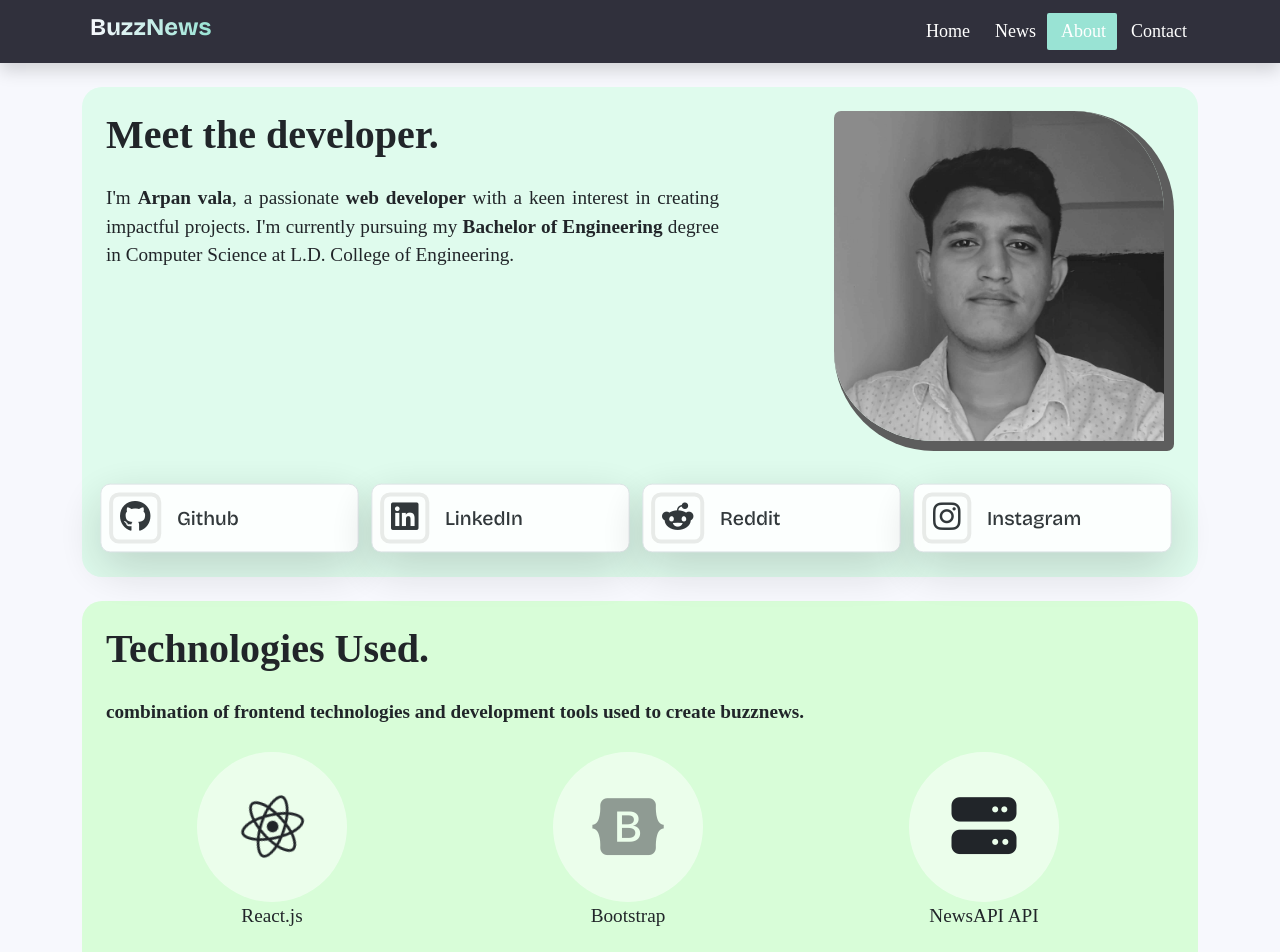
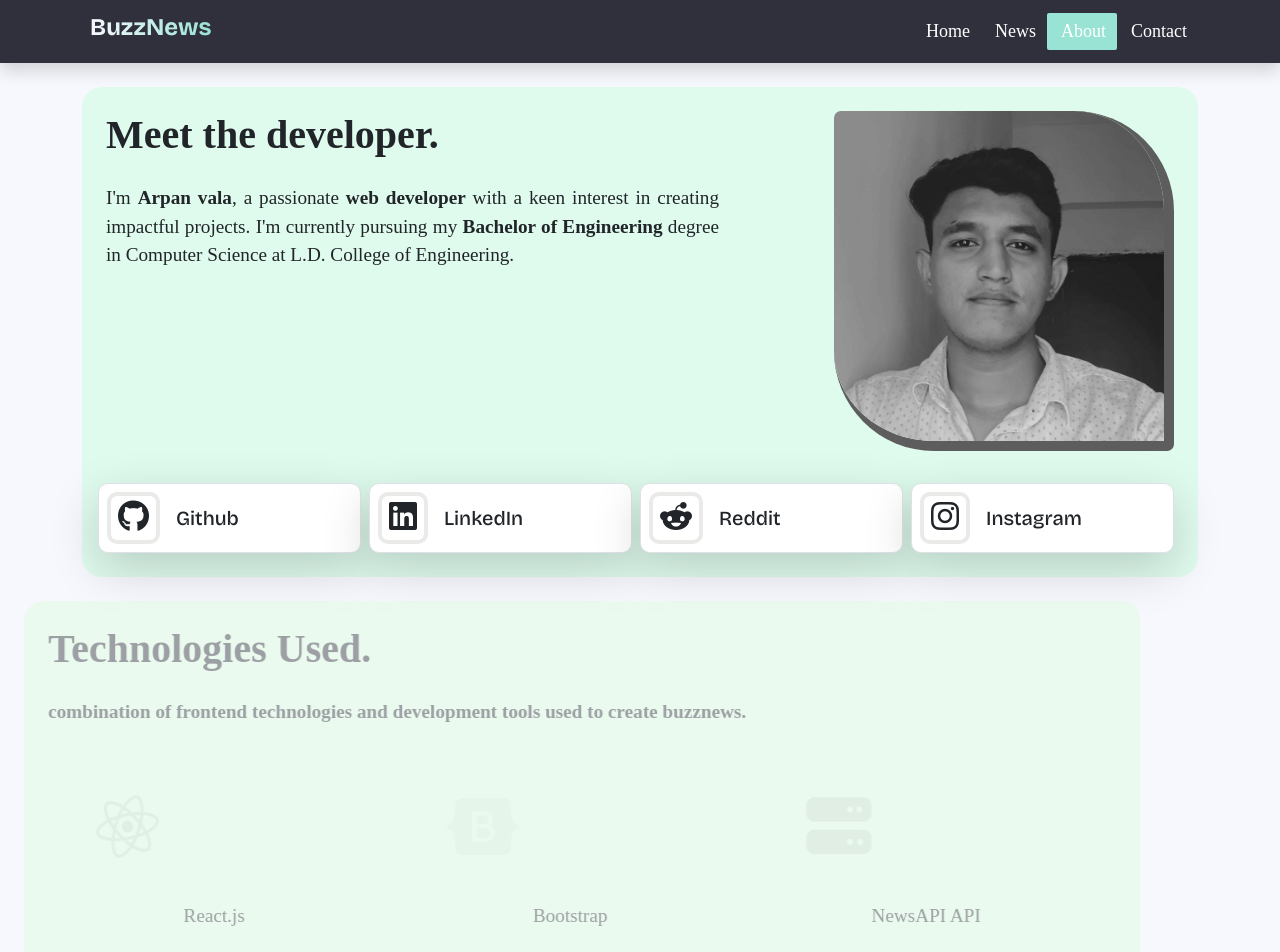
Before and after one commit to ArpanVala/BuzzNews, a React (Vite) app: page /About in a window 1280 px wide. Shown: the top 952 px of the page. Built offline with nearby package versions, Linux system fonts and the light colour scheme; a web font is replaced by a local one.

Commit message:
animation added

```diff
--- a/src/Components/Button.jsx
+++ b/src/Components/Button.jsx
@@ -8,10 +8,11 @@ const Button = ({ icon, text, link }) => {
         }
     }
     return (
-        <div className="btn-primary d-flex gap-3 border shadow-lg align-items-center block" onClick={onButtonClick}>
+        <div className="btn-primary d-flex gap-3 border shadow-lg align-items-center" onClick={onButtonClick}>
             <h2 className='btn-primary-icon m-0'><i className={icon} /></h2>
             <h5 className='btn-primary-text m-0'>{text}</h5>
         </div>
+
     )
 }
 
--- a/src/Components/Credits.jsx
+++ b/src/Components/Credits.jsx
@@ -5,7 +5,7 @@ const Credits = () => {
     return (
         <div className="container-fluid">
             <div className="container">
-                <div className="credits p-4 mt-5">
+                <div className="credits p-4 mt-5 block-x">
                     <div className="row">
                         <div className="col-12">
                             <h1 className="text-header">Credits.</h1>
@@ -16,7 +16,7 @@ const Credits = () => {
                             </p>
                         </div>
                         <div className="col-12">
-                            <div className="credits-banner text-center">
+                            <div className="credits-banner text-center block" onClick={() => window.open('https://newsapi.org/')}>
                                 <p className='text-content text-center m-1'>Powered by NewsAPI</p>
                                 <img src={creditLogo} alt="logo of NewsAPI" width={250} />
                             </div>
--- a/src/Components/ExploreTopics.jsx
+++ b/src/Components/ExploreTopics.jsx
@@ -14,12 +14,12 @@ const ExploreTopics = () => {
                             <p className="text-content">Stay up-to-date with news that matters to you. <strong>Explore a variety of categories to discover the latest stories in technology, sports, business, and more.</strong> Select a topic below to dive deeper and stay informed on the issues that impact your world.</p>
                         </div>
                         <div className="row row-cols-1 row-cols-sm-2 row-cols-md-3 g-2 gy-4  g-sm-3 mt-0">
-                            <div className="col"><Button icon={"fa-solid fa-film"} text={"Entertainment"} /></div>
-                            <div className="col"><Button icon={"fa-solid fa-basketball"} text={"Sports"} /></div>
-                            <div className="col"><Button icon={"fa-solid fa-briefcase"} text={"Business"} /></div>
-                            <div className="col"><Button icon={"fa-solid fa-microchip"} text={"Technology"} /></div>
-                            <div className="col"><Button icon={"fa-solid fa-flask"} text={"Science"} /></div>
-                            <div className="col"><Button icon={"fa-solid fa-heart-pulse"} text={"Health"} /></div>
+                            <div className="col block"><Button icon={"fa-solid fa-film"} text={"Entertainment"} /></div>
+                            <div className="col block"><Button icon={"fa-solid fa-basketball"} text={"Sports"} /></div>
+                            <div className="col block"><Button icon={"fa-solid fa-briefcase"} text={"Business"} /></div>
+                            <div className="col block"><Button icon={"fa-solid fa-microchip"} text={"Technology"} /></div>
+                            <div className="col block"><Button icon={"fa-solid fa-flask"} text={"Science"} /></div>
+                            <div className="col block"><Button icon={"fa-solid fa-heart-pulse"} text={"Health"} /></div>
                         </div>
                     </div>
                 </div>
--- a/src/Components/TechUsed.jsx
+++ b/src/Components/TechUsed.jsx
@@ -4,7 +4,7 @@ const TechUsed = () => {
     return (
         <div className='container-fluid'>
             <div className="container pt-4">
-                <div className="tech-used p-4">
+                <div className="tech-used p-4 block-x">
                     <div className="row">
                         <div className="col-12">
                             <h1 className="text-header">Technologies Used.</h1>
@@ -16,19 +16,19 @@ const TechUsed = () => {
                         </div>
                         <div className="row row-cols-3 text-center justify-content-around">
                             <div className="col-auto">
-                                <div className="tech-box ">
+                                <div className="tech-box block-x">
                                     <i className="fa-brands fa-react fa-spin"></i>
                                 </div>
                                 <p className='text-content text-center'>React.js</p>
                             </div>
                             <div className="col-auto">
-                                <div className="tech-box">
+                                <div className="tech-box block-x">
                                     <i className="fa-brands fa-bootstrap fa-fade"></i>
                                 </div>
                                 <p className='text-content text-center'>Bootstrap</p>
                             </div>
                             <div className="col-auto">
-                                <div className="tech-box">
+                                <div className="tech-box block-x">
                                     <i className="fa-solid fa-server"></i>
                                 </div>
                                 <p className='text-content text-center'>NewsAPI API</p>
```
